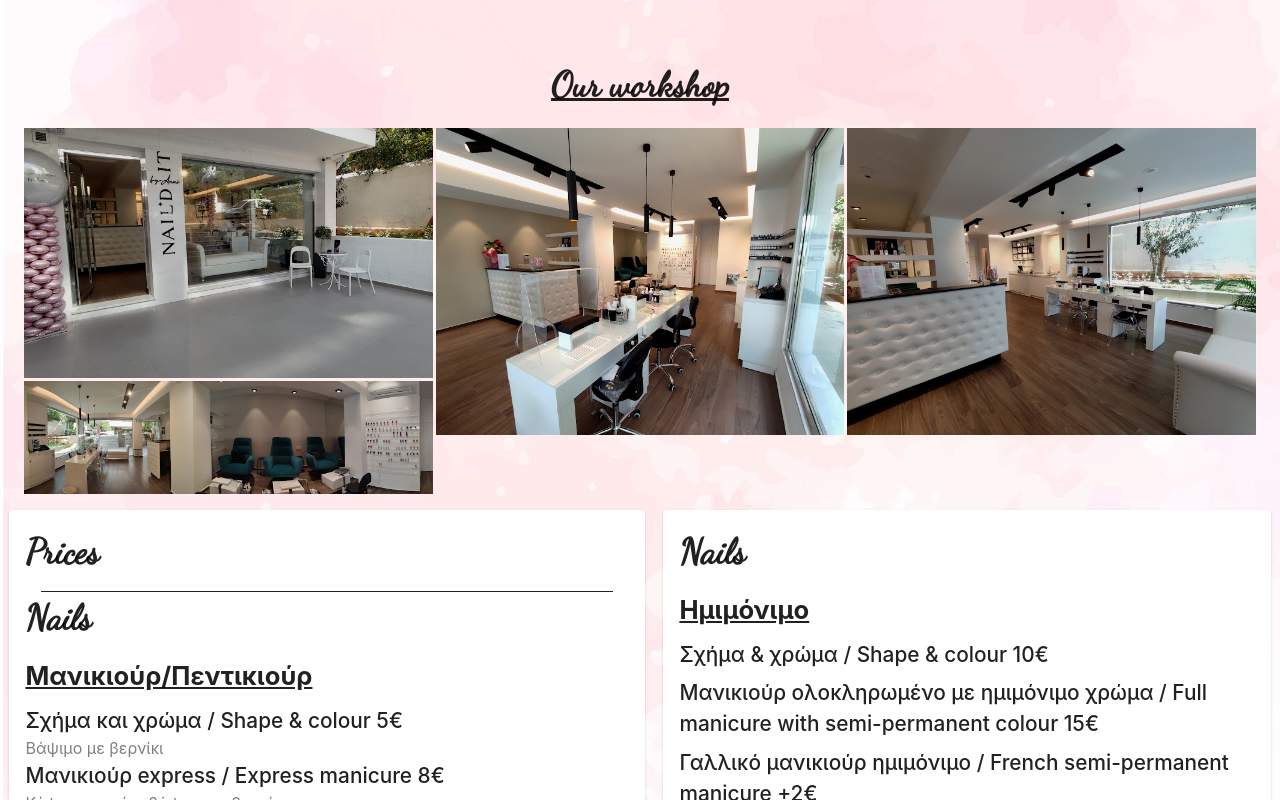
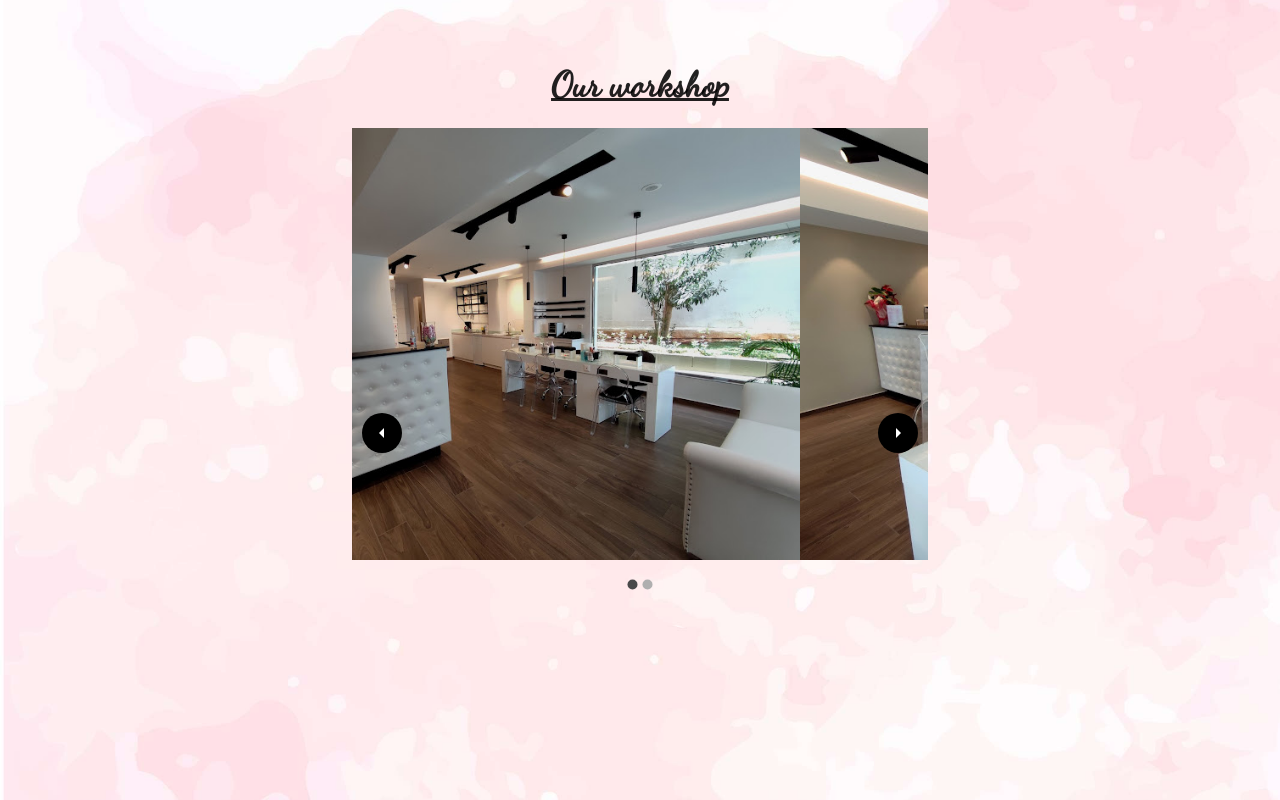
Before and after one commit to AMiliotis/nails, a React (Create React App) app: page / in a window 1280 px wide. Shown: the part 1160-1960 px from the top of the page. Built offline with nearby package versions, Linux system fonts and the light colour scheme.

Commit message:
Added carousel for pics

```diff
--- a/package.json
+++ b/package.json
@@ -13,6 +13,7 @@
     "@testing-library/user-event": "^13.5.0",
     "react": "^18.2.0",
     "react-dom": "^18.2.0",
+    "react-material-ui-carousel": "^3.4.2",
     "react-scripts": "5.0.1",
     "react-social-media-embed": "^2.2.9",
     "web-vitals": "^2.1.4"
--- a/src/App.css
+++ b/src/App.css
@@ -9,19 +9,6 @@ body::-webkit-scrollbar {
   display: none; /* for Chrome, Safari, and Opera */
 }
 
-.img-container {
-  overflow: hidden;
-}
-
-.img-container img {
-  width: 450px;
-  transition: transform 0.3s;
-}
-
-.img-container img:hover {
-  transform: scale(1.2);
-}
-
 iframe {
   margin-bottom: 15px;
 }
--- a/src/components/bodyComponents/shoppics.jsx
+++ b/src/components/bodyComponents/shoppics.jsx
@@ -1,5 +1,9 @@
-import { Box, ImageList, ImageListItem, Typography } from "@mui/material";
+import { Box, ImageListItem, Typography } from "@mui/material";
 import React from "react";
+import Carousel from "react-material-ui-carousel";
+import ArrowLeftIcon from "@mui/icons-material/ArrowLeft";
+import ArrowRightIcon from "@mui/icons-material/ArrowRight";
+
 export default function Shoppics() {
   return (
     <React.Fragment>
@@ -16,8 +20,31 @@ export default function Shoppics() {
         </Typography>
       </Box>
 
-      <Box marginTop={7} marginLeft={3} marginRight={3}>
-        <ImageList variant="masonry" cols={3} gap={3}>
+      <Box
+        display="flex"
+        justifyContent="center"
+        alignItems="center"
+        marginTop={7}
+        marginBottom={7}
+      >
+        <Carousel
+          sx={{ width: "45%", height: 650 }}
+          indicators="true"
+          interval="3000"
+          animation="slide"
+          duration="600"
+          navButtonsAlwaysVisible
+          fullHeightHover={false} // We want the nav buttons wrapper to only be as big as the button element is
+          navButtonsProps={{
+            // Change the colors and radius of the actual buttons. THIS STYLES BOTH BUTTONS
+            style: {
+              backgroundColor: "black",
+              borderRadius: 20,
+            },
+          }}
+          NextIcon={<ArrowRightIcon />}
+          PrevIcon={<ArrowLeftIcon />}
+        >
           {insideImages.map((item) => (
             <ImageListItem key={item.img} className="img-container">
               <img
@@ -28,21 +55,13 @@ export default function Shoppics() {
               />
             </ImageListItem>
           ))}
-        </ImageList>
+        </Carousel>
       </Box>
     </React.Fragment>
   );
 }
 
 const insideImages = [
-  {
-    img: "images/outside1.jpg",
-    title: "Entrance",
-  },
-  {
-    img: "images/inside1.jpg",
-    title: "Inside",
-  },
   {
     img: "images/inside2.jpg",
     title: "Inside2",
```
Also changed, not shown: 1 other file (tests, documents, lock files or other folders).
